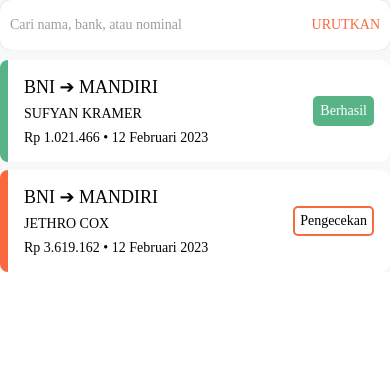
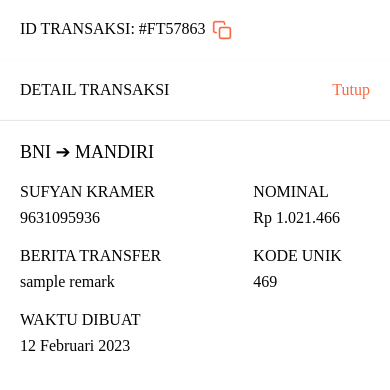
Before and after one commit to anne-hasan/test-flip, a React Native app: screen / in a window 390 px wide. Shown: the top 390 px of the page. Built offline with nearby package versions, Linux system fonts and the light colour scheme; grey boxes are pictures that could not be loaded.

Commit message:
slicing detail transaction

```diff
--- a/App.tsx
+++ b/App.tsx
@@ -2,12 +2,13 @@
 import {StatusBar} from 'react-native';
 
 import TransactionPage from './app/features/transaction/presentation/pages';
+import DetailTransactionPage from './app/features/transaction/presentation/pages/detail';
 
 function App(): JSX.Element {
   return (
     <>
       <StatusBar barStyle="light-content" backgroundColor={'#f86940'} />
-      <TransactionPage />
+      <DetailTransactionPage />
     </>
   );
 }
--- a/app/common/components/sort.tsx
+++ b/app/common/components/sort.tsx
@@ -10,9 +10,9 @@
   Image,
   ListRenderItem,
 } from 'react-native';
-import {Radio} from './Radio';
 import {Colors} from '../stylesheet/colors';
 import {Fonts} from '../stylesheet/fonts';
+import {Radio} from './Radio';
 
 interface Props {
   onSort: (field: string, type: string) => void;
--- a/app/common/stylesheet/colors.ts
+++ b/app/common/stylesheet/colors.ts
@@ -4,5 +4,7 @@
   public static readonly white = '#fff';
   public static readonly black = '#030303';
   public static readonly grey = '#9d9d9d';
+  public static readonly lightGrey = '#fcfcfc';
+  public static readonly lightGrey2 = '#e8e8e8';
   public static readonly green = '#58b486';
 }
--- /dev/null
+++ b/app/features/transaction/presentation/pages/detail.tsx
@@ -0,0 +1,125 @@
+import React from 'react';
+import {Image, SafeAreaView, StyleSheet, Text, View} from 'react-native';
+import {Fonts} from '../../../../common/stylesheet/fonts';
+import {Colors} from '../../../../common/stylesheet/colors';
+import {formatCurrency, formatDate} from '../../../../common/helpers/general';
+
+function DetailTransactionPage(): JSX.Element {
+  const data = {
+    id: 'FT57863',
+    amount: 1021466,
+    uniqueCode: 469,
+    status: 'SUCCESS',
+    statusDesc: 'Berhasil',
+    senderBank: 'bni',
+    accountNumber: '9631095936',
+    beneficiaryName: 'Sufyan Kramer',
+    beneficiaryBank: 'mandiri',
+    remark: 'sample remark',
+    createdAt: '2023-02-12 13:34:17',
+    completedAt: '2023-02-12 13:34:17',
+    fee: 0,
+  };
+
+  return (
+    <SafeAreaView style={styles.container}>
+      <View style={styles.section}>
+        <Text style={styles.title}>ID TRANSAKSI: #{data.id}</Text>
+        <Image
+          source={require('../../../../../assets/icons/copy.png')}
+          style={styles.iconPaste}
+          resizeMode="contain"
+        />
+      </View>
+      <View style={styles.section}>
+        <View style={{flex: 1}}>
+          <Text style={styles.title}>DETAIL TRANSAKSI</Text>
+        </View>
+        <Text style={styles.buttonText}>Tutup</Text>
+      </View>
+      <View style={styles.detailSection}>
+        <Text style={styles.detailTitle}>
+          {data.senderBank.toUpperCase()} ➔ {data.beneficiaryBank.toUpperCase()}
+        </Text>
+        <View style={styles.detailRow}>
+          <View style={{flex: 2}}>
+            <Text style={styles.title}>
+              {data.beneficiaryName.toUpperCase()}
+            </Text>
+            <Text style={styles.desc}>{data.accountNumber}</Text>
+          </View>
+          <View style={{flex: 1}}>
+            <Text style={styles.title}>NOMINAL</Text>
+            <Text style={styles.desc}>Rp {formatCurrency(data.amount)}</Text>
+          </View>
+        </View>
+        <View style={styles.detailRow}>
+          <View style={{flex: 2}}>
+            <Text style={styles.title}>BERITA TRANSFER</Text>
+            <Text style={styles.desc}>{data.remark}</Text>
+          </View>
+          <View style={{flex: 1}}>
+            <Text style={styles.title}>KODE UNIK</Text>
+            <Text style={styles.desc}>{data.uniqueCode}</Text>
+          </View>
+        </View>
+        <View style={[styles.detailRow, {marginBottom: 0}]}>
+          <View style={{flex: 2}}>
+            <Text style={styles.title}>WAKTU DIBUAT</Text>
+            <Text style={styles.desc}>{formatDate(data.createdAt)}</Text>
+          </View>
+          <View style={{flex: 1}} />
+        </View>
+      </View>
+    </SafeAreaView>
+  );
+}
+
+const styles = StyleSheet.create({
+  container: {
+    backgroundColor: '#f7f9f8',
+    paddingVertical: 16,
+  },
+  section: {
+    backgroundColor: Colors.white,
+    padding: 20,
+    flexDirection: 'row',
+    borderBottomWidth: 1,
+    borderColor: Colors.lightGrey,
+  },
+  iconPaste: {
+    height: 20,
+    tintColor: Colors.primary,
+  },
+  title: {
+    color: Colors.black,
+    fontSize: 16,
+    fontFamily: Fonts.bold,
+  },
+  detailSection: {
+    backgroundColor: Colors.white,
+    padding: 20,
+    borderTopWidth: 1,
+    borderColor: Colors.lightGrey2,
+  },
+  detailTitle: {
+    color: Colors.black,
+    fontSize: 18,
+    fontFamily: Fonts.black,
+    marginBottom: 20,
+  },
+  detailRow: {flexDirection: 'row', marginBottom: 20},
+  desc: {
+    color: Colors.black,
+    fontSize: 16,
+    fontFamily: Fonts.regular,
+    marginTop: 8,
+  },
+  buttonText: {
+    color: Colors.primary,
+    fontSize: 16,
+    fontFamily: Fonts.regular,
+  },
+});
+
+export default DetailTransactionPage;
```
Also changed, not shown: assets/icons/copy.png (added).
